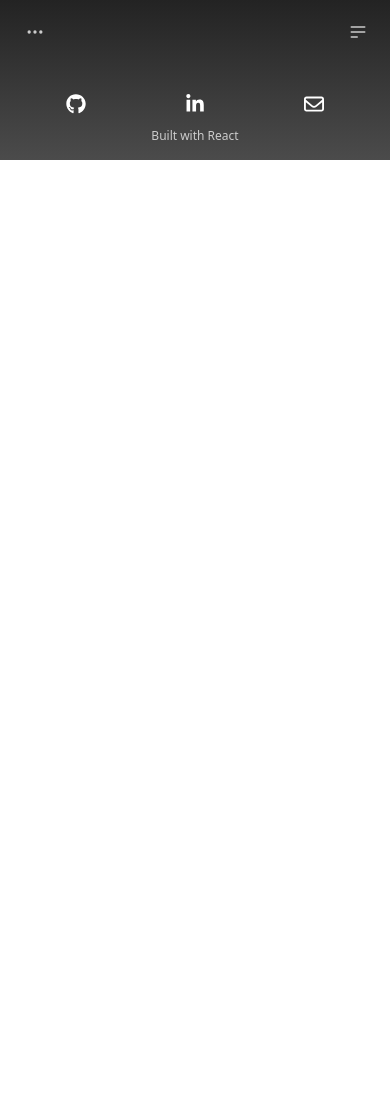
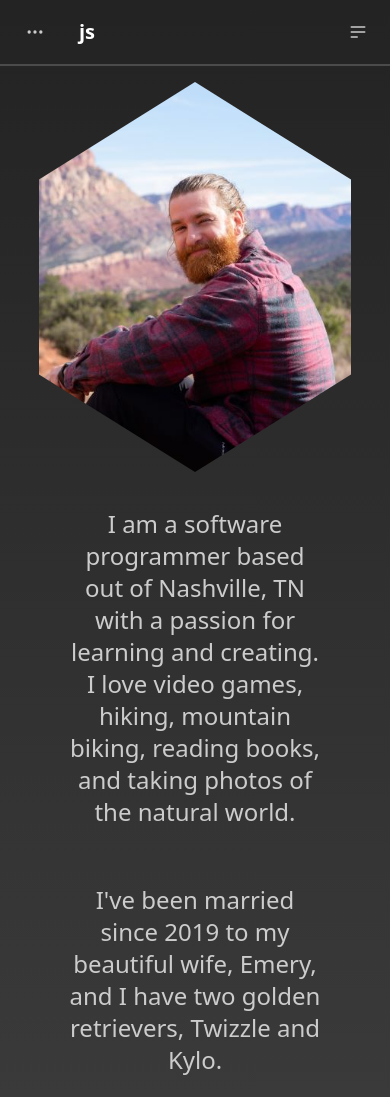
Before and after one commit to jeremystevens515/jeremystevens515.github.io, a React (Create React App) app: page /about in a window 390 px wide. Before the commit this address had no page. Shown: the top 1097 px of the page. Before the commit the page ends 844 px from the top, so only its background shows below. Built offline with nearby package versions, Linux system fonts and the light colour scheme.

Commit message:
added mobile responsive features

```diff
--- a/src/components/Body.js
+++ b/src/components/Body.js
@@ -1,5 +1,4 @@
-// import React, { useState, useEffect } from "react";
-
+import Home from "../pages/Home";
 import About from "../pages/About";
 import Projects from "../pages/Software";
 // import Games from "../pages/Games";
@@ -9,10 +8,9 @@ import { BrowserRouter as Router, Route, Routes } from "react-router-dom";
 export default function Body() {
 	return (
 		<Routes>
-			<Route path="/" element={<About />} />
+			<Route path="/" element={<Home />} />
+			<Route path="/about" element={<About />} />
 			<Route path="/software" element={<Projects />} />
-			{/* <Route path="/games" element={<Games />} />
-			<Route path="/3dart" element={<_3DArt />} /> */}
 		</Routes>
 	);
 }
--- a/src/components/Navbar.js
+++ b/src/components/Navbar.js
@@ -3,7 +3,7 @@ import { Link } from "react-router-dom";
 
 export default function Navbar({ activePage, setActivePage }) {
 	return (
-		<div className="navbar flex justify-between">
+		<div className="navbar flex justify-between border-b-2 border-secondary">
 			<div className="flex-none">
 				<div className="dropdown dropdown-start">
 					<label tabIndex={0} className="btn btn-ghost rounded-btn">
@@ -34,14 +34,14 @@ export default function Navbar({ activePage, setActivePage }) {
 				</div>
 			</div>
 
-			{/* <div className="flex-1">
+			<div className="flex-1">
 				<Link
 					to="/"
 					className="btn btn-ghost normal-case text-xl text-white"
 				>
-					jeremy stevens
+					js
 				</Link>
-			</div> */}
+			</div>
 
 			<div className="flex-none">
 				<div className="dropdown dropdown-end">
@@ -69,14 +69,11 @@ export default function Navbar({ activePage, setActivePage }) {
 							<Link to="/">Home</Link>
 						</li>
 						<li>
+							<Link to="/about">About</Link>
+						</li>
+						<li>
 							<Link to="/software">Projects</Link>
 						</li>
-						{/* <li>
-							<Link to="/games">Games</Link>
-						</li>
-						<li>
-							<Link to="/3dart">3D Art</Link>
-						</li> */}
 					</ul>
 				</div>
 			</div>
--- a/src/index.css
+++ b/src/index.css
@@ -3,7 +3,7 @@
 @tailwind utilities;
 
 body {
-	background: linear-gradient(rgb(35,35,35), rgb(75,75,75));
+	background: linear-gradient(rgb(35, 35, 35), rgb(75, 75, 75));
 }
 
 svg {
@@ -24,12 +24,17 @@ section {
 }
 
 #name {
-	background: linear-gradient(to right, rgb(255,255,255), rgb(0, 0, 255), rgb(0, 255, 255));
+	background: linear-gradient(
+		to right,
+		rgb(255, 255, 255),
+		rgb(0, 0, 255),
+		rgb(0, 255, 255)
+	);
 	background-size: 500%;
 	background-position: left;
 	background-clip: text;
 	-webkit-background-clip: text;
-	color: transparent
+	color: transparent;
 }
 
 .hide {
@@ -41,7 +46,37 @@ section {
 	filter: blur(0px);
 	transition: all 1s ease-out;
 }
+/* about page */
+.about {
+	display: grid;
+	grid-template-columns: repeat(3, 1fr);
+	place-content: center;
+	place-items: center;
+	min-height: 100vh;
+}
 
+.about-photo {
+	clip-path: polygon(50% 0, 90% 25%, 90% 75%, 50% 100%, 10% 75%, 10% 25%);
+	order: 2;
+}
+.software-section {
+	display: flex;
+	flex-direction: column;
+	justify-content: center;
+	align-items: center;
+	gap: 1rem;
+	min-height: auto;
+}
+
+.software-section-1 {
+	order: 1;
+}
+
+.software-section-2 {
+	order: 3;
+}
+
+/* projects page */
 .software {
 	height: 100vh;
 	display: flex;
@@ -61,15 +96,54 @@ section {
 
 .project {
 	display: flex;
+	flex-direction: column;
 	justify-content: center;
 	align-items: center;
 	width: 10rem;
 	height: 10rem;
-	background-image: linear-gradient(110deg, rgba(255, 255, 255, 0.7) 0%, rgba(125, 125, 125, 0.5) 40%);
+	background-image: linear-gradient(
+		110deg,
+		rgba(255, 255, 255, 0.9) 0%,
+		rgba(0, 255, 255, 0.5) 40%,
+		rgba(0, 0, 255, 0.5) 100%
+	);
 	border-radius: 0.5rem;
-	box-shadow: 1rem 1rem 1rem rgb(10,10,10);
+	box-shadow: 1rem 1rem 1rem rgb(10, 10, 10);
 }
 
 .project:hover {
-	background-image: linear-gradient(110deg, rgba(255, 255, 255, 1) 0%, rgba(125, 125, 125, 1) 40%);
+	background-image: linear-gradient(
+		110deg,
+		rgba(255, 255, 255, 1) 0%,
+		rgba(0, 255, 255, 0.9) 40%,
+		rgba(0, 0, 255, 0.9) 100%
+	);
 }
+
+@media (max-width: 820px) {
+	.project {
+		width: 9rem;
+		height: 9rem;
+	}
+
+	.about {
+		display: flex;
+		flex-direction: column;
+		justify-content: center;
+		align-items: center;
+		min-height: auto;
+	}
+
+	.about-photo {
+		order: 1;
+		margin: 1rem;
+	}
+
+	.software-section-1 {
+		order: 2;
+	}
+
+	.software-section-2 {
+		order: 3;
+	}
+}
--- a/src/pages/About.js
+++ b/src/pages/About.js
@@ -1,78 +1,23 @@
-import React from "react";
-import { useEffect, useState } from "react";
-import anime from "animejs";
-import { Link } from "react-router-dom";
+import { Link } from "react-router-dom"
+import photo from "../images/about-photo.jpg"
+export default function About() {
+    return (
+        <div className="flex flex-col justify-center items-center">
+            <div className="about">
+                <img className="about-photo" src={photo} alt="Jeremy Stevens" />
 
-// import AboutCard from "../components/AboutCard";
-// import TechnologiesCard from "../components/TechnologiesCard";
-// import FutureLearningCard from "../components/LearningCard";
+                <section className="software-section software-section-1">
+                    <p className="text-2xl text-center w-3/4 p-5">I am a software programmer based out of Nashville, TN with a passion for learning and creating. I love video games, hiking, mountain biking, reading books, and taking photos of the natural world.</p>
+                    <p className="text-2xl text-center w-3/4 p-5">I've been married since 2019 to my beautiful wife, Emery, and I have two golden retrievers, Twizzle and Kylo.</p>
+                </section>
 
-export default function About() {
-	const [loaded, setLoaded] = useState(false);
-	useEffect(() => {
-		setLoaded(true);
-	}, []);
+                <section className="software-section software-section-2">
+                    <p className="text-2xl text-center w-3/4 p-5">My professional background as a Registered Nurse in the Intensive Care Unit gives me a unique perspective and has given me many skills that are transferrable to technology-realted fields.</p>
+                    <p className="text-2xl text-center w-3/4 p-5">I learn quickly, work well in teams, communicate effectively, and am always looking for new challenges and opportunities to grow.</p>
+                </section>
+            </div>
+            <Link to="/" className="btn btn-ghost">Back &gt;</Link>
+        </div>
 
-	if (loaded) {
-		// animate welcome and color mask for name upon page loading
-		const timeline = anime.timeline({
-			easing: "easeInOutQuad",
-		});
-
-		timeline
-			.add({
-				targets: ".welcome-section",
-				translateY: [-500, 0],
-				filter: ["blur(10px)", "blur(0px)"],
-			})
-			.add({
-				targets: "#name",
-				backgroundPosition: "100% 0%",
-				delay: 250,
-				duration: 1000,
-
-			});
-
-		//animate mid section elements when they intersect with the viewport
-		let Observer = new IntersectionObserver((entries) => { //callback function to execute when the element intersects with the viewport
-			entries.forEach((entry) => {
-				if (entry.isIntersecting) { //if the element is intersecting with the viewport
-					entry.target.classList.add("show");
-					// entry.target.classList.remove("hide");
-				}
-			});
-		}, { threshold: 0.5 });
-
-		let elements = document.querySelectorAll(".hide");
-		elements.forEach((element) => {
-			Observer.observe(element);
-		});
-
-
-	}
-	return (
-		<div id="container">
-
-			< section className="welcome-section" >
-				<p className="text-4xl text-white tracking-wide p-4">Welcome.</p>
-				<p className="text-6xl text-white tracking-wide">I'm <span id="name">Jeremy</span></p>
-			</section >
-
-			<section className="hide mid-section">
-				<p className="text-4xl text-white">I'm a software developer</p>
-				<p className="text-4xl text-white">certified in full-stack web development</p>
-				<p className="text-4xl text-white">and C++</p>
-			</section>
-
-			<section className="hide button-section">
-				<p className="text-4xl text-white text-center">I love to learn</p>
-				<p className="text-4xl text-white text-center">and understand how everything works</p>
-				<div className="p-4 text-center">
-					<Link className="btn btn-ghost">&lt; More about me</Link>
-					<Link to="/software" className="btn btn-ghost">Projects &gt;</Link>
-				</div>
-			</section>
-		</div >
-
-	);
+    )
 }
--- /dev/null
+++ b/src/pages/Home.js
@@ -0,0 +1,83 @@
+import React from "react";
+import { useEffect, useState } from "react";
+import anime from "animejs";
+import { Link } from "react-router-dom";
+
+// import AboutCard from "../components/AboutCard";
+// import TechnologiesCard from "../components/TechnologiesCard";
+// import FutureLearningCard from "../components/LearningCard";
+
+export default function Home() {
+	const [loaded, setLoaded] = useState(false);
+	useEffect(() => {
+		setLoaded(true);
+	}, []);
+
+	if (loaded) {
+		// animate welcome and color mask for name upon page loading
+		const timeline = anime.timeline({
+			easing: "easeInOutQuad",
+			delay: 1000,
+		});
+
+		timeline
+			.add({
+				targets: ".welcome-section",
+				translateY: ['-100%', 0],
+				filter: ["blur(10px)", "blur(0px)"],
+			})
+			.add({
+				targets: "#name",
+				backgroundPosition: "100% 0%",
+				delay: 250,
+				duration: 1000,
+
+			});
+
+		//animate mid section elements when they intersect with the viewport
+		let Observer = new IntersectionObserver((entries) => { //callback function to execute when the element intersects with the viewport
+			entries.forEach((entry) => {
+				if (entry.isIntersecting) { //if the element is intersecting with the viewport
+					entry.target.classList.add("show");
+					// entry.target.classList.remove("hide");
+				}
+			});
+		}, { threshold: 0.5 });
+
+		let elements = document.querySelectorAll(".hide");
+		elements.forEach((element) => {
+			Observer.observe(element);
+		});
+
+
+	}
+	return (
+		<div id="container">
+			< section className="welcome-section" >
+				<p className="text-5xl text-white tracking-wide p-4 text-center">Hello!</p>
+				<p className="text-6xl text-white tracking-wide text-center">I'm <span id="name">Jeremy.</span></p>
+			</section >
+
+			<section className="hide mid-section">
+				<p className="text-2xl text-white text-center md:text-4xl">I'm a software developer</p>
+				<p className="text-2xl text-white text-center md:text-4xl">certified in full-stack web technologies and C++, including: </p>
+				<div className="text-2xl text-white text-center md:text-3xl lg:w-1/2">
+					<div className="p-2">
+						JavaScript, HTML, CSS, React, Bootstrap, TailwindCSS, DaisyUI
+					</div>
+					<div className="p-2">
+						Node, Express, MongoDB, Mongoose, GraphQL, SQL, Sequelize
+					</div>
+					<div className="p-2">
+						GitHub, Insomnia.
+					</div>
+				</div>
+				<div className="p-4 text-center">
+					<Link to="/about" className="btn btn-ghost">&lt; More about me</Link>
+					<Link to="/software" className="btn btn-ghost">Projects &gt;</Link>
+				</div>
+			</section>
+		</div >
+
+	);
+}
```
Also changed, not shown: src/pages/Software.js (+43 -17 lines).
